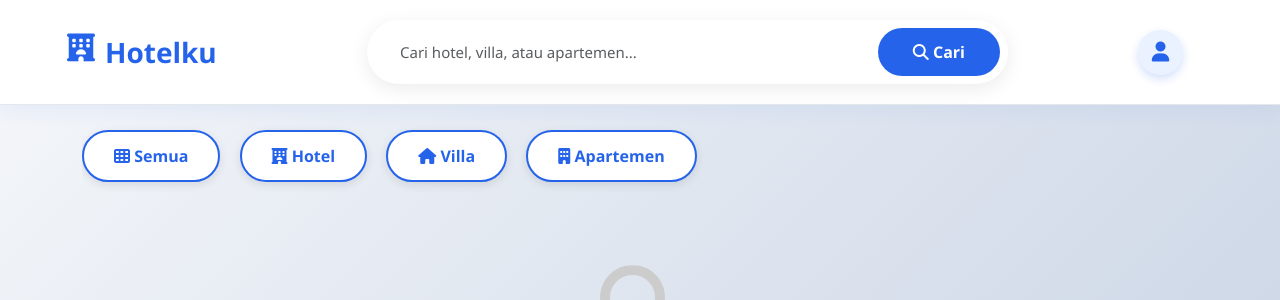
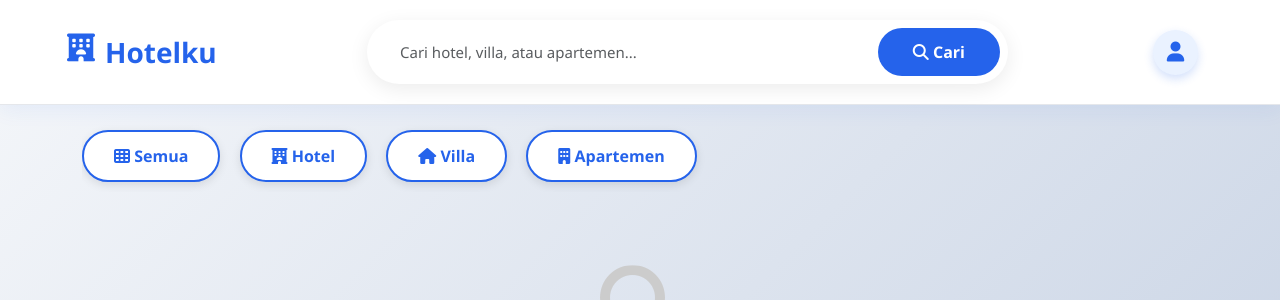
Before and after one commit to llynaaonlyy/ManajementHotel_CI4_New, a CodeIgniter 4 app: the page made by app/Views/home.php in a window 1280 px wide. Shown: the top 300 px of the page. Run offline with PHP 8.4 and a stand-in for CodeIgniter, Linux system fonts and the light colour scheme; the template is opened without the code that fills it, so the values that code supplies are empty; some libraries are stand-ins or nearby versions.

Commit message:
update file home.php

```diff
--- a/app/Views/home.php
+++ b/app/Views/home.php
@@ -74,12 +74,12 @@
         }
 
         .user-menu {
-            padding-right: 15px;
+            padding-left: 15px;
         }
 
         .user-name {
             color: #1f2937;
-            margin-right: 15px;
+            margin-left: 15px;
             font-weight: 500;
             text-shadow: none;
         }
```
